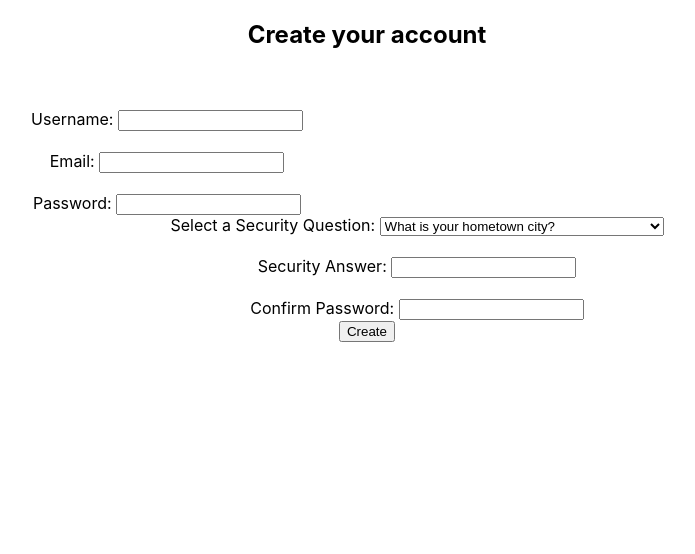
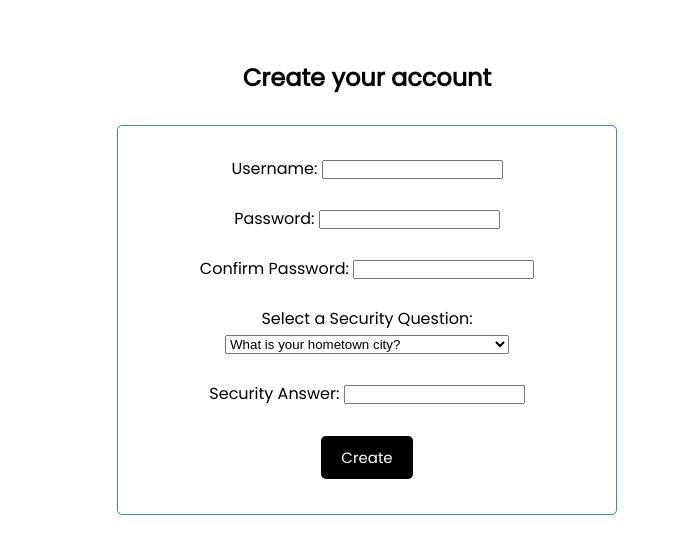
Before and after one commit to Pandora727/APAD_Code_Blazers, a React (Create React App) app: page /signup in a window 1280 px wide. Shown: the top 554 px of the page, without its empty margins (273-968 px from the left). Built offline with nearby package versions, Linux system fonts and the light colour scheme.

Commit message:
user signup done

```diff
--- a/package.json
+++ b/package.json
@@ -2,6 +2,7 @@
   "name": "apad-project",
   "version": "0.1.0",
   "private": true,
+  "proxy": "http://127.0.0.1:5000",
   "dependencies": {
     "@testing-library/jest-dom": "^5.16.4",
     "@testing-library/react": "^13.3.0",
--- a/src/App.js
+++ b/src/App.js
@@ -1,6 +1,7 @@
 import './App.css';
 import User from './components/User';
 import Home from './components/Home';
+
 import { BrowserRouter as Router, Route, Routes } from 'react-router-dom';
 
 
--- a/src/components/Home.js
+++ b/src/components/Home.js
@@ -1,6 +1,7 @@
-import React, {useState} from 'react'
+import React from 'react'
 
 const Home = () => {
+
   return (
     <div>This is the home page</div>
   )
--- /dev/null
+++ b/src/components/Popup.js
@@ -0,0 +1,16 @@
+// REMEMBER TO REMOVE THE WHOLE FILE HERE!!!!
+import React from "react";
+
+const Popup = props => {
+  console.log(props.content)
+  return (
+    <div className="popup-box">
+      <div className="box">
+        <span className="close-icon" onClick={props.handleClose}>x</span>
+        {props.content}
+      </div>
+    </div>
+  );
+};
+
+export default Popup;
--- a/src/components/User.js
+++ b/src/components/User.js
@@ -1,4 +1,7 @@
 import React, { useState } from 'react'
+import { useNavigate } from 'react-router-dom';
+import Popup from './Popup';
+
 
 const User = () => {
     // user setup
@@ -10,15 +13,74 @@ const User = () => {
     ];
 
     const [username, setUsename] = useState('')
-    const [email, setEmail] = useState('')
     const [password, setPassword] = useState('')
     const [confirmedPW, setconfirmedPW] = useState('')
     const [securityA, setSecurityA] = useState('')
-    const [securityQ, setSecurityQ] = useState('hometown');
+    const [securityQ, setSecurityQ] = useState('hometown')
+    const [popup_open, setpopup_open] = useState(false)
+    const [registerState, setRegisterstate] = useState(0)
+    const navigate = useNavigate();
+
+
+    const togglePopup = () => {
+        setpopup_open(!popup_open);
+        setRegisterstate(0);
+
+    }
 
     function handleSubmit(e) {
         e.preventDefault();
         console.log("You click the submit button")
+
+        // username
+        if ((!username > 3 && !username < 25)) {
+            // popup -- "the username should be between 0 and 15 and should contain only upper and lowercase letters, numbers, and underscores "
+            // toggle
+            setRegisterstate(1);
+            setpopup_open(!popup_open);
+        }
+
+        // password
+        if (!password.length >= 6 && !password.length <= 20) {
+            // popup -- "the password should be between "
+            setRegisterstate(1);
+            setpopup_open(!popup_open);
+        }
+
+        // confirmedpw
+        if (confirmedPW !== password) {
+            // popup -- "Passwords does not match. Please try again"
+            setRegisterstate(1);
+            setpopup_open(!popup_open);
+        }
+
+        // securityA
+        if (!securityA.length > 0 && !securityA.length < 20) {
+            // popup -- "The security answer should be between 0 and 20 characters"
+            setRegisterstate(1);
+            setpopup_open(!popup_open);
+        }
+
+        if (registerState === 0) {
+            fetch('/signup', {
+                method: ['POST'],
+                headers: { 'Content-Type': 'application/json', },
+                body: JSON.stringify({
+                    "username": username,
+                    "password": password,
+                    "security_question": securityQ,
+                    "security_answer": securityA,
+                    "projects_access": []
+                })
+            })
+                .then(response => response.json())
+                .then(data => (data.state !== 0) ? setpopup_open(!popup_open) : navigate('/home') )
+                setUsename('')
+                setPassword('')
+                setconfirmedPW('')
+                setSecurityQ('')
+                setSecurityA('')
+        }
 
     }
 
@@ -27,24 +89,21 @@ const User = () => {
         <form align="center">
             <title>SignUp</title>
             <h2>Create your account</h2>
-            <br />
-            <br />
             <div>
-                <div className='LeftForm' style={{paddingRight: '400px'}}>
+                <div className='container' >
                     <label>Username:    </label>
                     <input name="username" value={username}
-                        onChange={(e) => setUsename(e.target.value)} required/>
-                    <br /><br />
-                    <label>Email:     </label>
-                    <input type="email" name="email" value={email}
-                        onChange={(e) => setEmail(e.target.value)} required/>
+                        onChange={(e) => setUsename(e.target.value)
+                        } required />
                     <br /><br />
                     <label>Password: </label>
                     <input type="password" name="password" value={password}
-                        onChange={(e) => setPassword(e.target.value)} required/>
-                </div>
-
-                <div className='RightForm' style={{paddingLeft: '100px'}}>
+                        onChange={(e) => setPassword(e.target.value)} required />
+                    <br /><br />
+                    <label>Confirm Password: </label>
+                    <input type="password" name="confirmedPW" value={confirmedPW}
+                        onChange={(e) => setconfirmedPW(e.target.value)} required />
+                    <br /><br />
                     <label>Select a Security Question:  </label>
                     <select value={securityQ} onChange={(e) => setSecurityQ(e.target.value)}>
                         {securityQs.map((securityQ) => (<option value={securityQ.value}>{securityQ.label}</option>))}
@@ -52,16 +111,20 @@ const User = () => {
                     <br /><br />
                     <label>Security Answer:     </label>
                     <input name="securityA" value={securityA}
-                        onChange={(e) => setSecurityA(e.target.value)} required/>
+                        onChange={(e) => setSecurityA(e.target.value)} required />
                     <br /><br />
-                    <label>     Confirm Password: </label>
-                    <input type="password" name="confirmedPW" value={confirmedPW}
-                        onChange={(e) => setconfirmedPW(e.target.value)} required/>
+                    <button onClick={handleSubmit} type="submit" class="btn btn-primary"> Create</button>
                 </div>
-                <button onClick={handleSubmit} type="submit"> Create</button>
+                <br />
+
+                {registerState === 1 && popup_open && <Popup content={
+                    <>
+                        <p>* All fields are required</p>
+                        <p>The username should be between 0 and 15 and should contain only upper and lowercase letters, numbers, and underscores</p>
+                        <p>The password should be between 6 and 20 and should contain at least one uppercase letter, one number, and one symbol</p>
+                        <p>* Please make sure your passwords match</p>
+                    </>} handleClose={togglePopup} />}
             </div>
-
-
         </form>
 
     )
--- a/src/index.css
+++ b/src/index.css
@@ -1,17 +1,111 @@
-body {
+/* DELETE THIS FILE BEFORE MERGE */
+@import url('https://fonts.googleapis.com/css2?family=Poppins:wght@300;400&display=swap');
+
+* {
+  box-sizing: border-box;
   margin: 0;
-  font-family: -apple-system, BlinkMacSystemFont, 'Segoe UI', 'Roboto', 'Oxygen',
-    'Ubuntu', 'Cantarell', 'Fira Sans', 'Droid Sans', 'Helvetica Neue',
-    sans-serif;
-  -webkit-font-smoothing: antialiased;
-  -moz-osx-font-smoothing: grayscale;
+  padding: 0;
 }
 
-code {
-  font-family: source-code-pro, Menlo, Monaco, Consolas, 'Courier New',
-    monospace;
+body {
+  font-family: 'Poppins', sans-serif;
 }
 
+.container {
+  max-width: 500px;
+  margin: 30px auto;
+  overflow: auto;
+  min-height: 300px;
+  border: 1px solid steelblue;
+  padding: 30px;
+  border-radius: 5px;
+}
+
+.header {
+  display: flex;
+  justify-content: space-between;
+  align-items: center;
+  margin-bottom: 20px;
+}
+
+.btn {
+  display: inline-block;
+  background: #000;
+  color: #fff;
+  border: none;
+  padding: 10px 20px;
+  margin: 5px;
+  border-radius: 5px;
+  cursor: pointer;
+  text-decoration: none;
+  font-size: 15px;
+  font-family: inherit;
+}
+
+.btn:focus {
+  outline: none;
+}
+
+.btn:active {
+  transform: scale(0.98);
+}
+
+.btn-block {
+  display: block;
+  width: 100%;
+}
+
+.task {
+  background: #f4f4f4;
+  margin: 5px;
+  padding: 10px 20px;
+  cursor: pointer;
+}
+
+.task.reminder {
+  border-left: 5px solid green;
+}
+
+.task h3 {
+  display: flex;
+  align-items: center;
+  justify-content: space-between;
+}
+
+.add-form {
+  margin-bottom: 40px;
+}
+
+.form-control {
+  margin: 20px 0;
+}
+
+.form-control label {
+  display: block;
+}
+
+.form-control input {
+  width: 100%;
+  height: 40px;
+  margin: 5px;
+  padding: 3px 7px;
+  font-size: 17px;
+}
+
+.form-control-check {
+  display: flex;
+  align-items: center;
+  justify-content: space-between;
+}
+
+.form-control-check label {
+  flex: 1;
+}
+
+.form-control-check input {
+  flex: 2;
+  height: 20px;
+}
 /* Popup style */
 .popup-box {
   position: fixed;
@@ -31,4 +125,56 @@ code {
   margin-top: calc(100vh - 85vh - 20px);
   background: #fff;
   border-radius: 4px;
+  padding: 20px;
+  border: 1px solid #999;
+  overflow: auto;
 }
+
+.close-icon {
+  content: 'x';
+  cursor: pointer;
+  position: fixed;
+  right: calc(15% - 30px);
+  top: calc(100vh - 85vh - 33px);
+  background: #ededed;
+  width: 25px;
+  height: 25px;
+  border-radius: 50%;
+  line-height: 20px;
+  text-align: center;
+  border: 1px solid #999;
+  font-size: 20px;
+}
+
+footer {
+  margin-top: 30px;
+  text-align: center;
+}
+
+.navbar {
+  padding: 20px;
+  display: flex;
+  align-items: center;
+  max-width: 600px;
+  margin: 0 auto;
+  border-bottom: 1px solid #f2f2f2;
+}
+.navbar h1 {
+  color: #f1356d;
+}
+.navbar .links {
+  margin-left: auto;
+}
+.navbar a {
+  margin-left: 16px;
+  text-decoration: none;
+  padding: 6px;
+}
+.navbar a:hover {
+  color: #f1356d;
+}
+.content {
+  max-width: 600px;
+  margin: 40px auto;
+  padding: 20px;
+}
```
Also changed, not shown: 2 other files (tests, documents, lock files or other folders).
